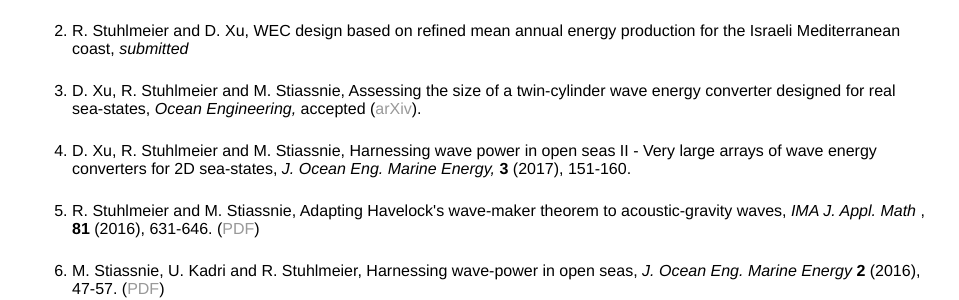
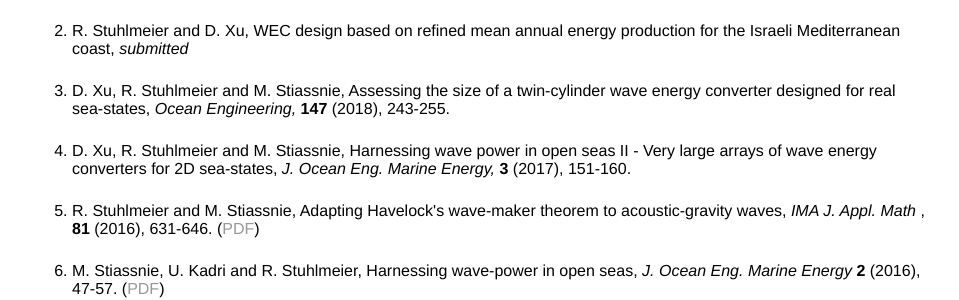
Before and after one commit to rstuhlmeier/rstuhlmeier.github.io, a Jekyll site: the page built from publications/index.html, in a window 1280 px wide. Shown: the part 217-517 px from the top of the page, without its empty margins (160-1119 px from the left). Built offline with Jekyll 4.4.1, drawn with Linux system fonts in a browser that asks for light colours.

Commit message:
OE
OE Manuscript Updated

```diff
--- a/publications/index.html
+++ b/publications/index.html
@@ -10,7 +10,7 @@ title: Raphael Stuhlmeier - Publications
 <p>
 <li> R. Stuhlmeier and D. Xu, WEC design based on refined mean annual energy production for the Israeli Mediterranean coast, <em> submitted </em> </li>
 <p>
-<li> D. Xu, R. Stuhlmeier and M. Stiassnie,  	Assessing the size of a twin-cylinder wave energy converter designed for real sea-states, <em> Ocean Engineering,</em> accepted (<a href="http://arxiv.org/abs/1605.00428">arXiv</a>).
+<li> D. Xu, R. Stuhlmeier and M. Stiassnie,  	Assessing the size of a twin-cylinder wave energy converter designed for real sea-states, <em> Ocean Engineering,</em> <b> 147 </b> (2018), 243-255.
 <p>
 <li> D. Xu, R. Stuhlmeier and M. Stiassnie, Harnessing wave power in open seas II - Very large arrays of wave energy converters for 2D sea-states, <em> J. Ocean Eng. Marine Energy,</em> <b> 3 </b> (2017), 151-160.
 <p>
```
